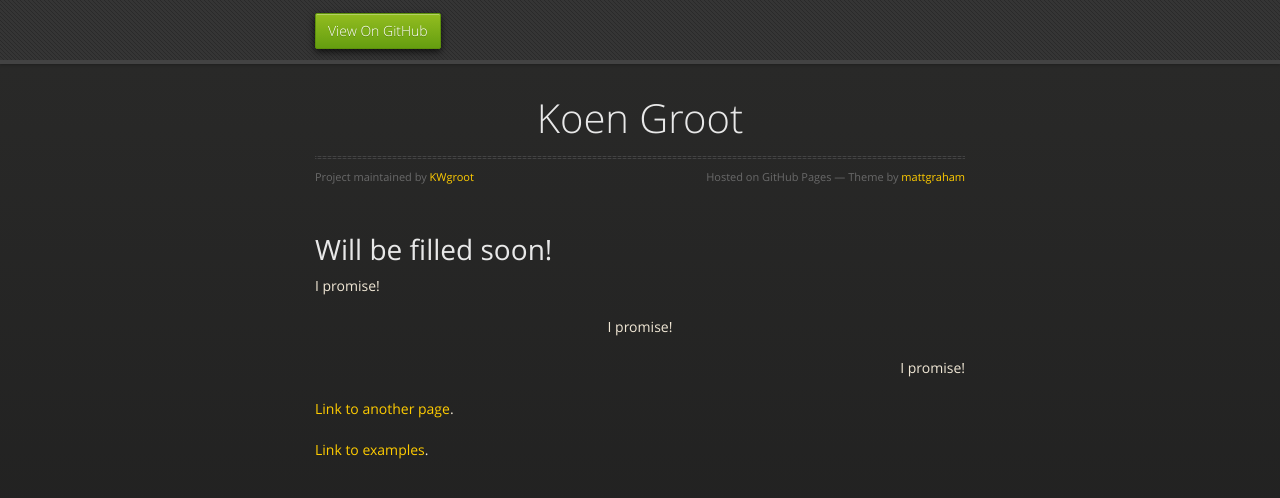
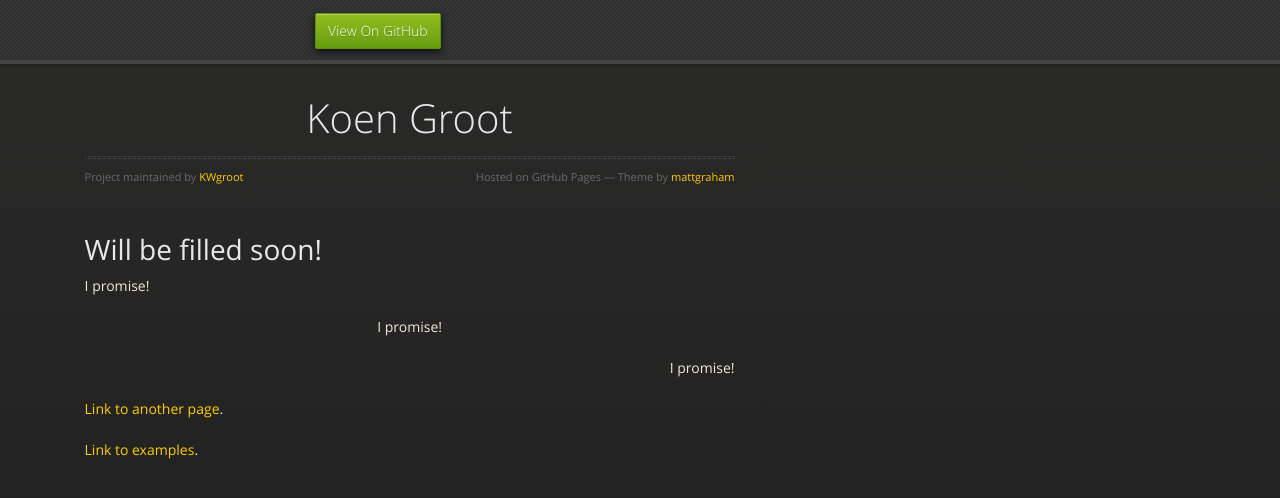
Before and after one commit to KWgroot/GitHub-Page, a Jekyll site: the page built from index.md, in a window 1280 px wide. Shown: the top 498 px of the page. Built offline with Jekyll 4.4.1, drawn with Linux system fonts in a browser that asks for light colours; the repository's description, which GitHub fills in, is left out; our own code applies the rules of GitHub Pages for plain Markdown files.

Commit message:
no message

```diff
--- a/_layouts/default.html
+++ b/_layouts/default.html
@@ -34,7 +34,7 @@
     <div class="wrapper">
 
       <section>
-        <div id="title" max-width="80%">
+        <div id="title">
           <h1>{{ site.title | default: site.github.repository_name }}</h1>
           <p>{{ site.description | default: site.github.project_tagline }}</p>
           <hr>
@@ -42,6 +42,13 @@
           <span class="credits right">Hosted on GitHub Pages &mdash; Theme by <a href="https://twitter.com/mattgraham">mattgraham</a></span>
         </div>
 
+        <style>
+          html, body {
+            width: 80%;
+            margin: 0;
+            padding: 0;
+          }
+        </style>
         {{ content }}
 
       </section>
```
